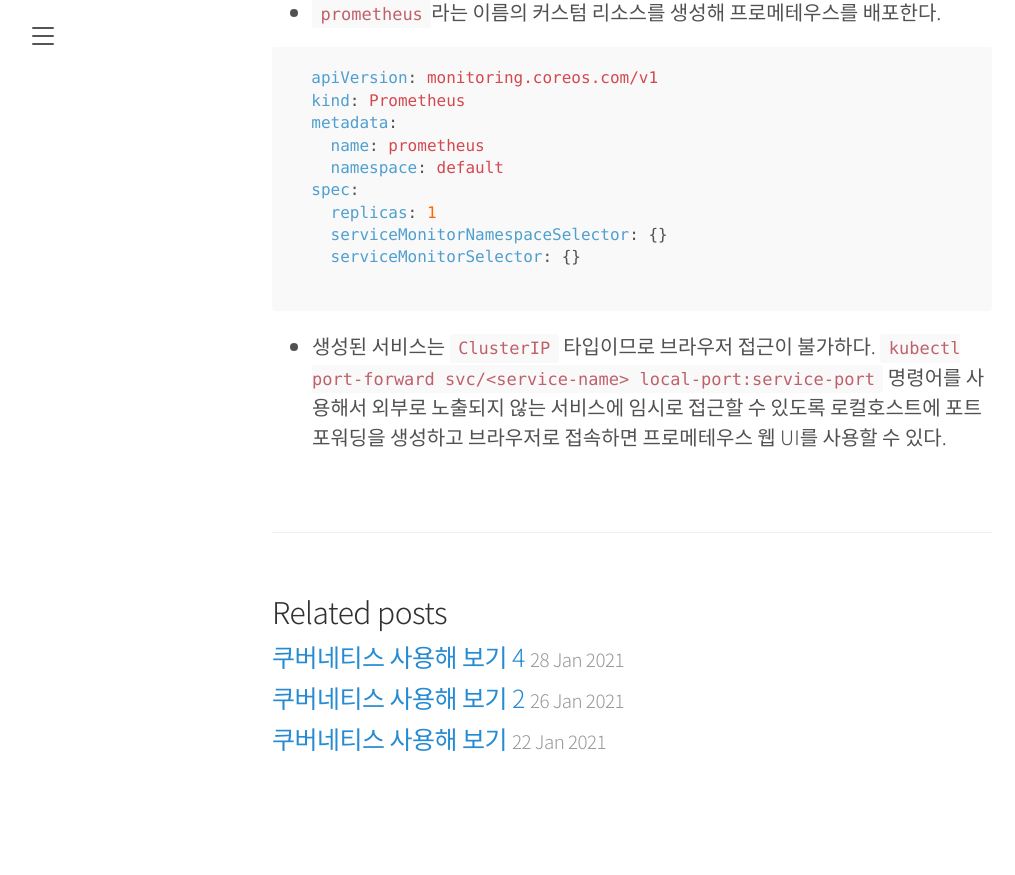
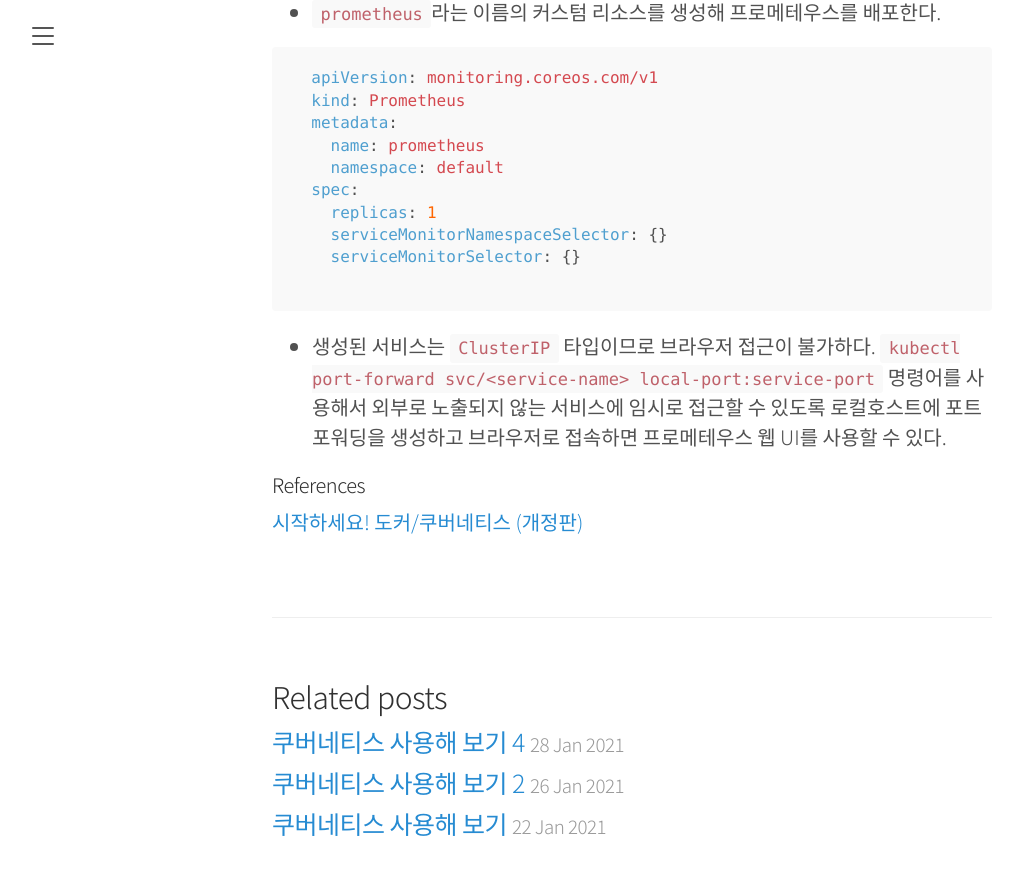
Before and after one commit to ssseungzz/ssseungzz.github.io, a Jekyll site: the page built from _posts/2021-01-27-K8S-Day-4.md, in a window 1280 px wide and 900 px high, scrolled down 13514 px. Shown: the top 875 px of the window, without its empty margins (8-1023 px from the left). Built offline with Jekyll 4.4.1, drawn with Linux system fonts in a browser that asks for light colours; before the commit the page ends 14329 px from its top, so only the background shows below that.

Commit message:
2021-01-27 쿠버네티스 포스팅 수정 - 레퍼런스 추가

````diff
--- a/_posts/2021-01-27-K8S-Day-4.md
+++ b/_posts/2021-01-27-K8S-Day-4.md
@@ -181,6 +181,7 @@ spec:
     gcePersistentDist:
       pdName: my-persistent-disk
   ```
+
   * 퍼시스턴트 볼륨 생성이 확인되면 퍼시스턴트 볼륨 클레임을 생성해 준다. 퍼시스턴트 볼륨 클레임은 `accessMode`, 스토리지 크기 등을 명시함으로써 원하는 퍼시스턴트 볼륨과 연결된다.
 
   ```yaml
@@ -464,3 +465,7 @@ spec:
   ```
 
   * 생성된 서비스는 `ClusterIP` 타입이므로 브라우저 접근이 불가하다. `kubectl port-forward svc/<service-name> local-port:service-port` 명령어를 사용해서 외부로 노출되지 않는 서비스에 임시로 접근할 수 있도록 로컬호스트에 포트 포워딩을 생성하고 브라우저로 접속하면 프로메테우스 웹 UI를 사용할 수 있다.
+
+##### References
+
+[시작하세요! 도커/쿠버네티스 (개정판)](https://wikibook.co.kr/docker-kube-rev/)
````
